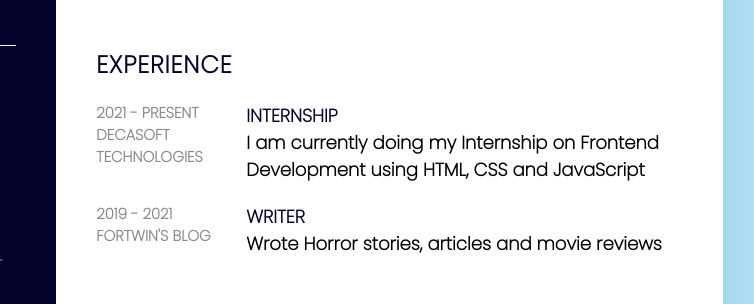
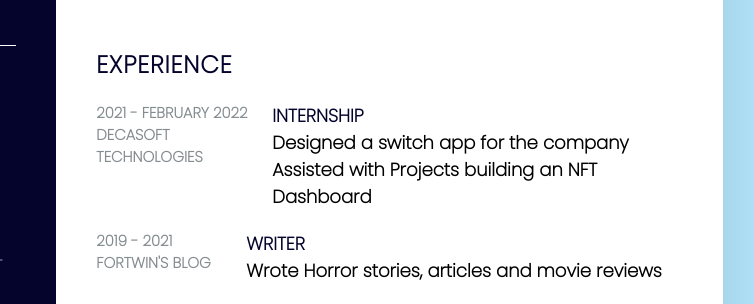
Before and after one commit to Fortwinhamz/My-Resume, a plain HTML site: page index.html in a window 1280 px wide. Shown: the part 354-658 px from the top of the page, 417-1171 px from the left. Drawn offline with Linux system fonts and the light colour scheme.

Commit message:
Update index.html

```diff
--- a/index.html
+++ b/index.html
@@ -120,14 +120,13 @@
                 <h2 class="title2">Experience</h2>
                 <div class="box">
                     <div class="year_company">
-                        <h5>2021 - Present</h5>
+                        <h5>2021 - February 2022</h5>
                         <h5>Decasoft Technologies</h5>
                     </div>
                     <div class="text">
                         <h4>Internship</h4>
-                        <p>I am currently doing my Internship on Frontend
-                            Development using HTML, CSS and JavaScript
-                        </p>
+                        <p>Designed a switch app for the company  </p>
+                        <p> Assisted with Projects building an NFT Dashboard</p>
                     </div>
                 </div>
 
```
